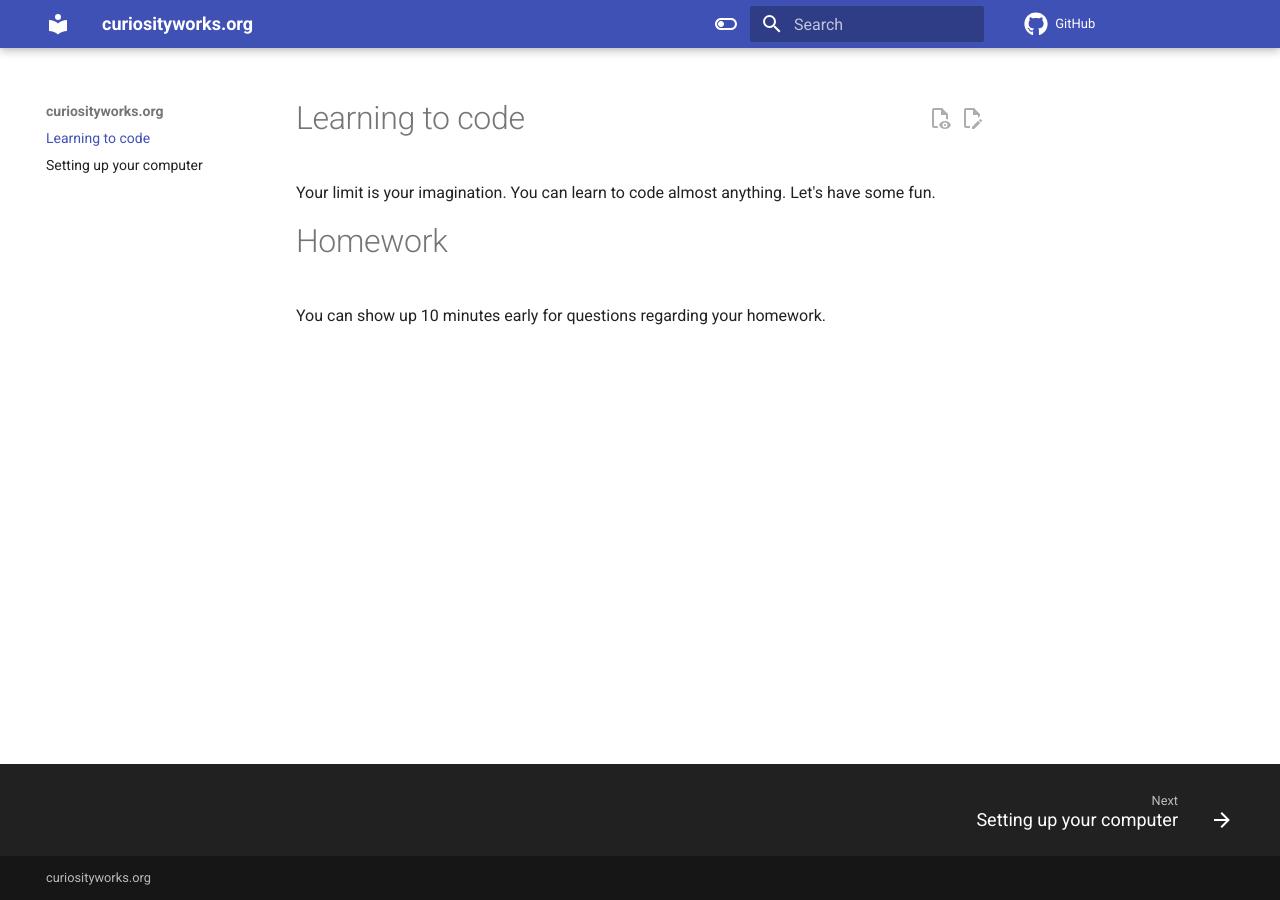
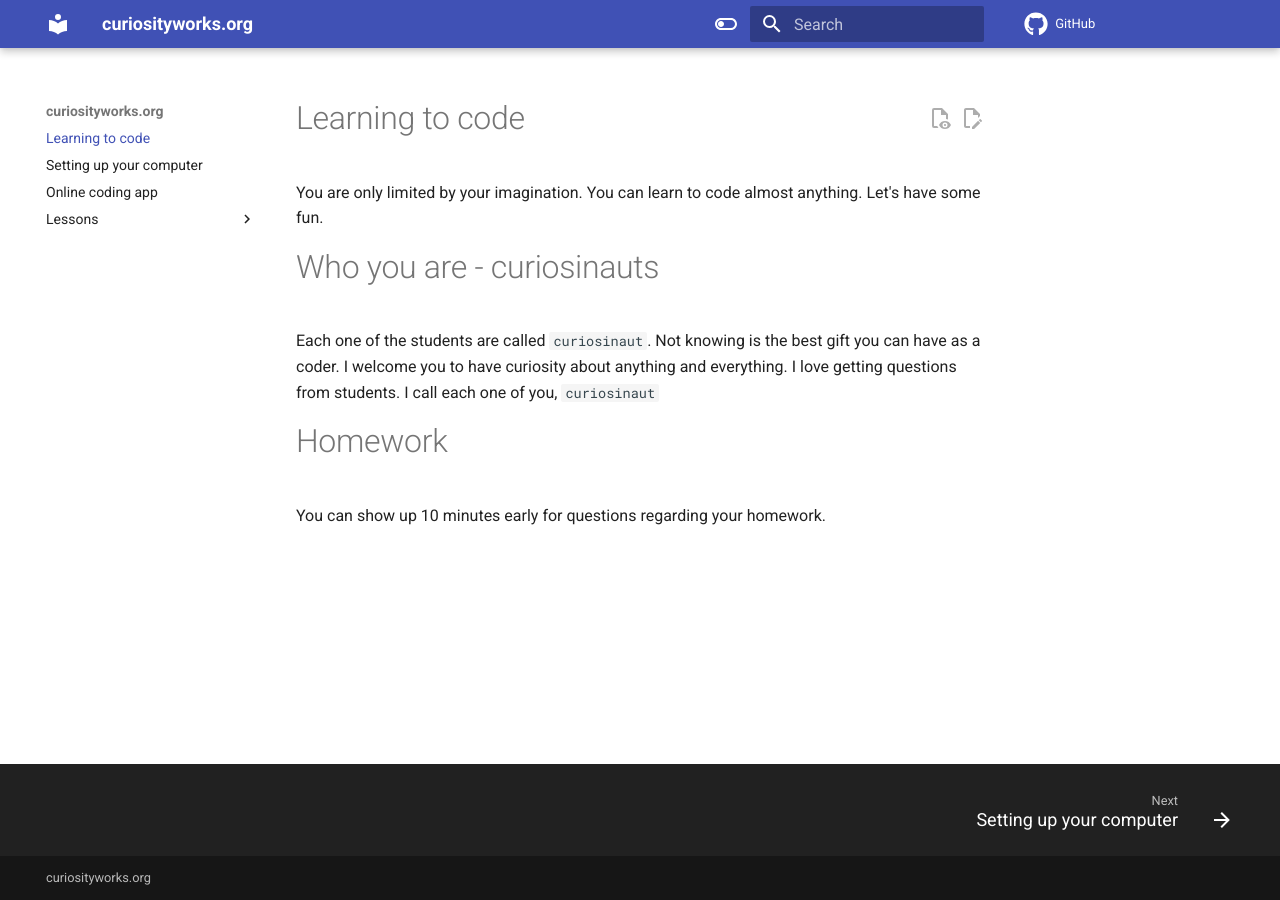
Before and after one commit to curiosinauts/site, an MkDocs documentation site: the page built from docs/index.md, in a window 1280 px wide. Built offline with MkDocs 1.6.1 and Material for MkDocs 9.7.7, drawn with Linux system fonts in a browser that asks for light colours; comment, search, counter and statistics services are not loaded.

Commit message:
updating, adding lesson 1

```diff
--- a/docs/index.md
+++ b/docs/index.md
@@ -1,6 +1,8 @@
 # Learning to code
+You are only limited by your imagination. You can learn to code almost anything. Let's have some fun.
 
-Your limit is your imagination. You can learn to code almost anything. Let's have some fun.
+# Who you are - curiosinauts
+Each one of the students are called `curiosinaut`. Not knowing is the best gift you can have as a coder. I welcome you to have curiosity about anything and everything. I love getting questions from students. I call each one of you, `curiosinaut`
 
 # Homework
 You can show up 10 minutes early for questions regarding your homework.
--- a/mkdocs.yml
+++ b/mkdocs.yml
@@ -5,8 +5,11 @@ edit_uri: edit/main/docs/
 site_dir: site
 
 nav:
-  - "index.md"
+  - 'index.md'
   - 'student_computer_setup.md'
+  - 'vscode_over_web.md'
+  - Lessons:
+    - 'lessons/lesson1.md'
   # - Commands:
   #   - get:
   #     - 'commands/host/host-ip.md'
```
Also changed, not shown: docs/lessons/lesson1.md (added, +12 -0 lines), docs/student_computer_setup.md (+1 -1 lines), docs/vscode_over_web.md (added, +9 -0 lines).
